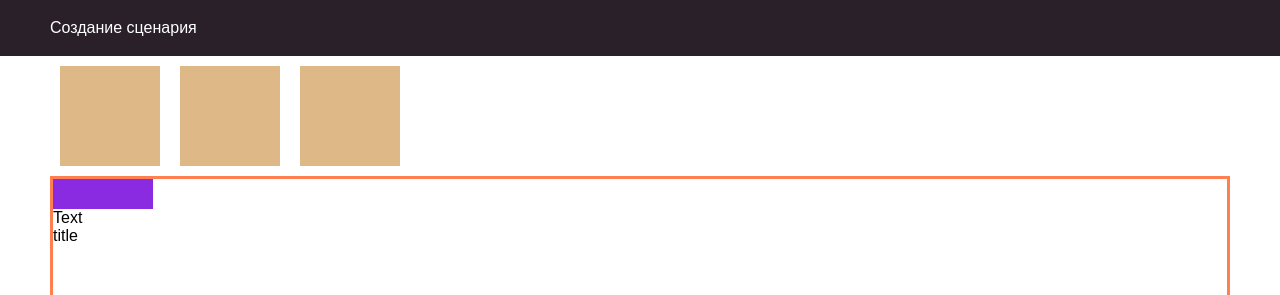
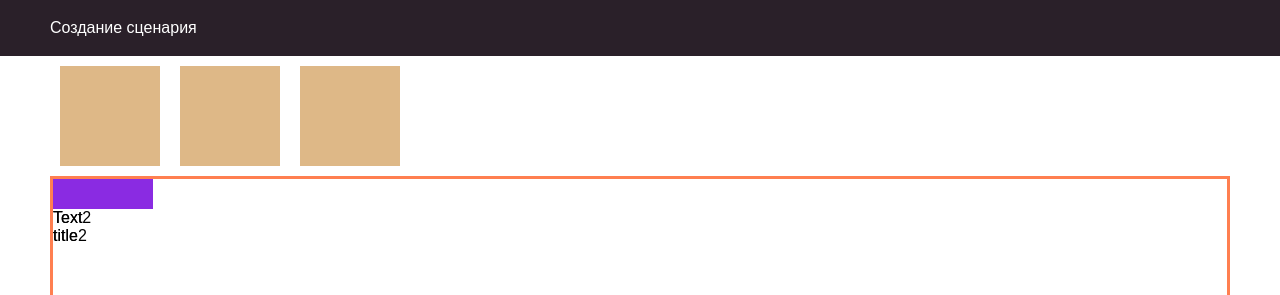
Before and after one commit to Alexandr32/SceneConstructor, an Angular app in the folder scene-constructor/: page / in a window 1280 px wide. Shown: the top 295 px of the page. Built offline with nearby package versions, Linux system fonts and the light colour scheme.

Commit message:
вывод списка

```diff
--- a/scene-constructor/src/app/editor/editor.component.html
+++ b/scene-constructor/src/app/editor/editor.component.html
@@ -7,6 +7,10 @@
 
   <div class="editor--working-space"
   (mousemove)="onmousemove($event)">
-    <app-scene [scene]="scene" [coordinate$]="coordinate$"></app-scene>
+
+    <app-scene *ngFor="let scene of scenes"
+               [scene]="scene"
+               [coordinate$]="coordinate$"></app-scene>
+
   </div>
 </div>
--- a/scene-constructor/src/app/editor/editor.component.ts
+++ b/scene-constructor/src/app/editor/editor.component.ts
@@ -9,15 +9,24 @@ import {Observable, of, Subject} from 'rxjs';
 })
 export class EditorComponent implements OnInit {
 
-  scene: Scene
+  scenes: Scene[] = []
 
   coordinate$ = new Subject<Coordinate>()
 
   constructor() {
-    this.scene = new Scene()
-    this.scene.id = 1
-    this.scene.text = 'Text'
-    this.scene.title = 'title'
+    const scene1 = new Scene()
+    scene1.id = 1
+    scene1.text = 'Text'
+    scene1.title = 'title'
+    scene1.coordinate = new Coordinate()
+
+    const scene2 = new Scene()
+    scene2.id = 2
+    scene2.text = 'Text2'
+    scene2.title = 'title2'
+    scene2.coordinate = new Coordinate()
+
+    this.scenes.push(scene1, scene2)
   }
 
   ngOnInit() {
--- a/scene-constructor/src/app/models/scene-model.ts
+++ b/scene-constructor/src/app/models/scene-model.ts
@@ -2,6 +2,7 @@ export class Scene {
   id: number
   title: string
   text: string
+  coordinate: Coordinate
 }
 
 export class Coordinate {
--- a/scene-constructor/src/app/scene/scene.component.html
+++ b/scene-constructor/src/app/scene/scene.component.html
@@ -1,6 +1,6 @@
 <div class="scene"
-     [style.top.px]="positionY"
-     [style.left.px]="positionX"
+     [style.top.px]="scene.coordinate.y"
+     [style.left.px]="scene.coordinate.x"
      (mousemove)="onmousedown($event)"
      (click)="onClick($event)"
 >
--- a/scene-constructor/src/app/scene/scene.component.ts
+++ b/scene-constructor/src/app/scene/scene.component.ts
@@ -20,29 +20,16 @@ export class SceneComponent implements OnInit {
   @ViewChild("SceneElement", {static: false})
   sceneElement: ElementRef|undefined;
 
-  positionX: number = 0
-  positionY: number = 0
-
   constructor(public elementRef:ElementRef) {
 
   }
 
   ngOnInit() {
-
-    console.log(this.elementRef.nativeElement.parentElement);
-
     this.coordinate$
       .subscribe(coordinate => {
-
-      console.log(coordinate);
-
       if(this.isDrag) {
-
-        //this.sceneElement.nativeElemen..pageX = coordinate.x
-
-
-        this.positionX = coordinate.x
-        this.positionY = coordinate.y
+        this.scene.coordinate.x = coordinate.x
+        this.scene.coordinate.y = coordinate.y
       }
     })
   }
```
